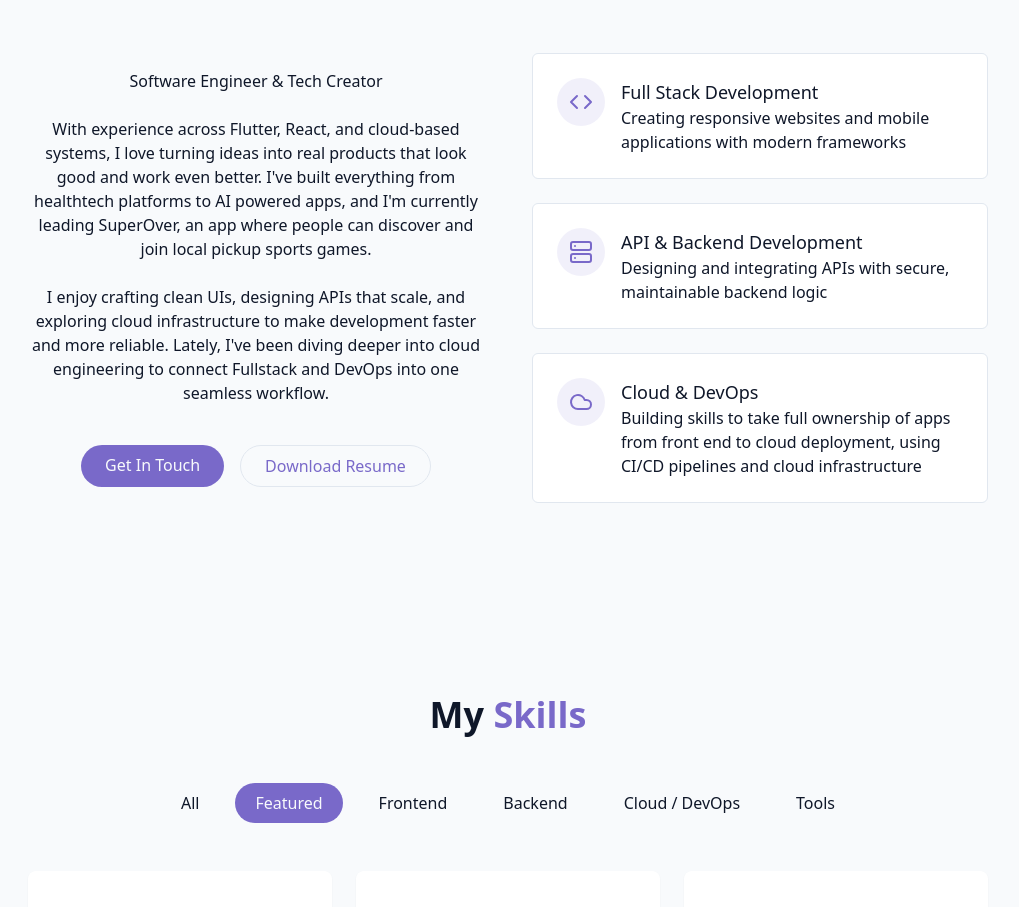
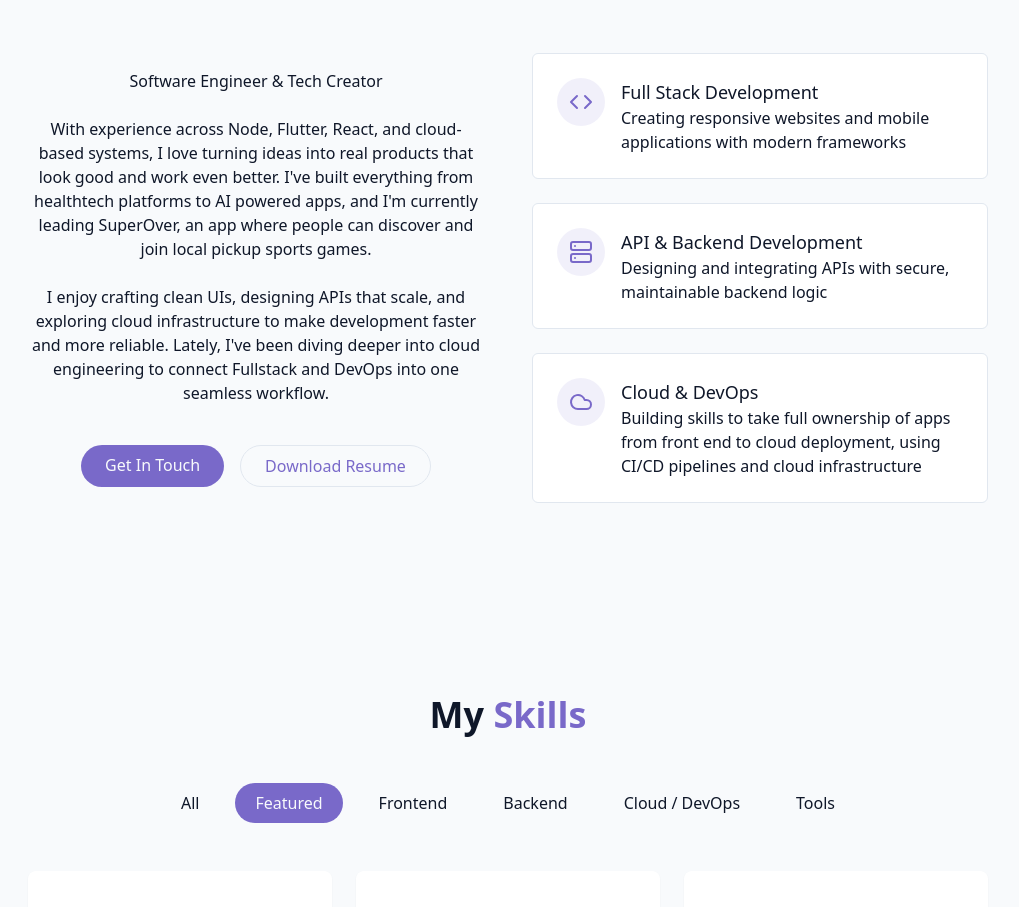
Before and after one commit to elammaryo/cosmic-portfolio, a React (Vite) app: page / in a window 1280 px wide. Shown: the part 931-1838 px from the top of the page, without its empty margins (132-1151 px from the left). Built offline with nearby package versions, Linux system fonts and the light colour scheme.

Commit message:
Update AboutSection.tsx

```diff
--- a/src/components/AboutSection.tsx
+++ b/src/components/AboutSection.tsx
@@ -12,11 +12,12 @@ export const AboutSection = () => {
             <h3>Software Engineer & Tech Creator</h3>
 
             <p className="text-muted-foreground">
-              With experience across Flutter, React, and cloud-based systems, I
-              love turning ideas into real products that look good and work even
-              better. I've built everything from healthtech platforms to AI
-              powered apps, and I'm currently leading SuperOver, an app where
-              people can discover and join local pickup sports games.
+              With experience across Node, Flutter, React, and cloud-based
+              systems, I love turning ideas into real products that look good
+              and work even better. I've built everything from healthtech
+              platforms to AI powered apps, and I'm currently leading SuperOver,
+              an app where people can discover and join local pickup sports
+              games.
             </p>
 
             <p className="text-muted-foreground">
```
